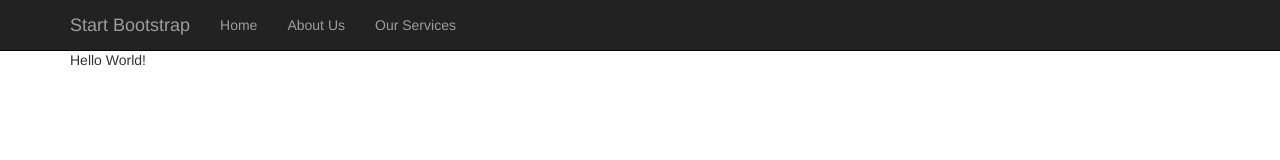
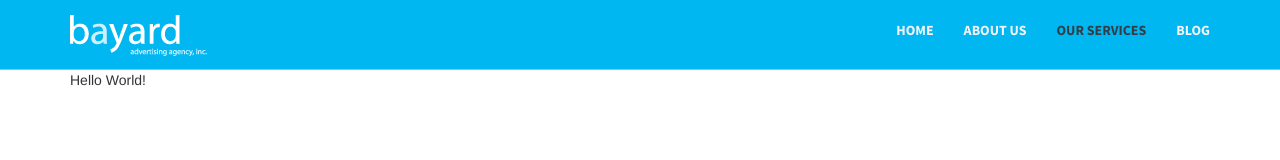
Before and after one commit to elvece/b-mockup, a website: page work/index.html in a window 1280 px wide. Drawn offline with nearby package versions, Linux system fonts and the light colour scheme.

Commit message:
web navbar styled

```diff
--- a/work/css/main.css
+++ b/work/css/main.css
@@ -1,14 +1,41 @@
 /* add custom styles */
 
-/*font-family: 'Lora', serif;*/
-
 /*font-family: 'Source Sans Pro', sans-serif;*/
+  /*font-family: 'Lora', serif;*/
 
 
 body {
-  padding-top: 50px;
+  padding-top: 70px;
 }
 
 .navbar {
-  color: #00b7f1;
+  background-color: #00b7f1;
+  min-height: 70px;
+  border-bottom: 1px solid #aeb5be;
 }
+
+.navbar-inverse .navbar-nav>li>a{
+  color: #f1f3f6;
+}
+
+.navbar-inverse .navbar-nav>.active>a, .navbar-inverse .navbar-nav>.active>a:focus, .navbar-inverse .navbar-nav>.active>a:hover {
+  color: #323e48;
+  background-color: transparent;
+}
+
+
+.navbar-inverse .navbar-nav>li>a:hover{
+  color: #323e48;
+}
+
+.caps-title {
+  font-family: 'Source Sans Pro', sans-serif;
+  text-transform: uppercase;
+  font-weight: bold;
+}
+
+@media (min-width: 768px){
+  .navbar-nav>li>a {
+    padding-top: 20px;
+  }
+}
--- a/work/index.html
+++ b/work/index.html
@@ -2,7 +2,7 @@
 <html lang="en" ng-app='myApp'>
   <head>
     <meta charset="utf-8">
-    <title>Untitled</title>
+    <title>Bayard Test</title>
 
     <link rel="stylesheet" type="text/css" href="https://maxcdn.bootstrapcdn.com/bootstrap/3.3.5/css/bootstrap.min.css">
     <link rel="stylesheet" type="text/css" href="css/main.css">
@@ -16,25 +16,28 @@
     <nav class="navbar navbar-inverse navbar-fixed-top" role="navigation">
       <div class="container">
         <div class="navbar-header">
-                <button type="button" class="navbar-toggle" data-toggle="collapse" data-target="#bs-example-navbar-collapse-1">
+          <button type="button" class="navbar-toggle" data-toggle="collapse" data-target="#main-nav">
             <span class="sr-only">Toggle navigation</span>
             <span class="icon-bar"></span>
             <span class="icon-bar"></span>
             <span class="icon-bar"></span>
           </button>
-                <a class="navbar-brand" href="#">Start Bootstrap</a>
+          <a class="navbar-brand" href="#"><img src="./images/logo.png"></a>
         </div>
         <!-- Collect the nav links, forms, and other content for toggling -->
-            <div class="collapse navbar-collapse" id="bs-example-navbar-collapse-1">
-                <ul class="nav navbar-nav">
+        <div class="collapse navbar-collapse" id="main-nav">
+          <ul class="nav navbar-nav navbar-right caps-title">
             <li>
               <a href="#">Home</a>
             </li>
             <li>
               <a href="#">About Us</a>
             </li>
+            <li class="active">
+              <a href="#" >Our Services</a>
+            </li>
             <li>
-                        <a href="#">Our Services</a>
+              <a href="#">Blog</a>
             </li>
           </ul>
         </div>
```
Lines whose indentation alone changed are shown as unchanged.
